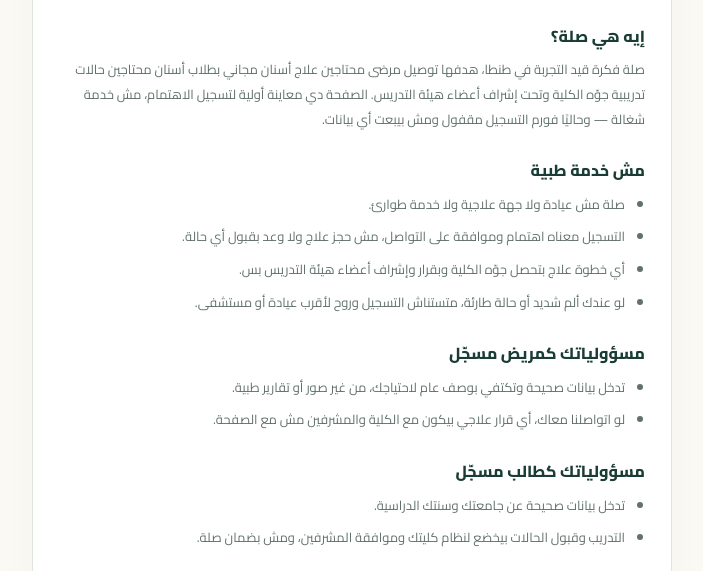
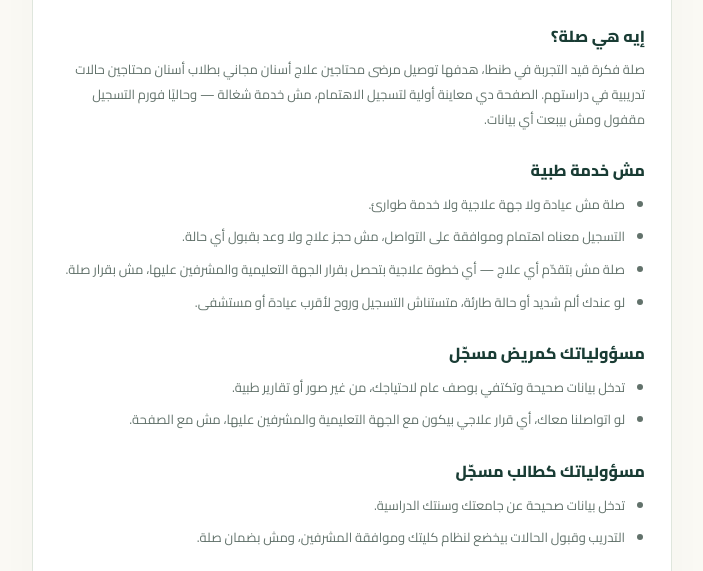
Before and after one commit to Yujin899/wasla-dental-demo, a plain HTML site: page terms.html in a window 1280 px wide. Shown: the part 200-771 px from the top of the page, without its empty margins (288-991 px from the left). Drawn offline with Linux system fonts and the light colour scheme.

Commit message:
Update terms.html for clarity and accuracy

```diff
--- a/terms.html
+++ b/terms.html
@@ -14,18 +14,18 @@
 <h1>شروط الاستخدام</h1>
 <p>آخر تحديث: مسودة للمراجعة، نوفمبر 2026.</p>
 <h2>إيه هي صلة؟</h2>
-<p>صلة فكرة قيد التجربة في طنطا، هدفها توصيل مرضى محتاجين علاج أسنان مجاني بطلاب أسنان محتاجين حالات تدريبية جوّه الكلية وتحت إشراف أعضاء هيئة التدريس. الصفحة دي معاينة أولية لتسجيل الاهتمام، مش خدمة شغالة — وحاليًا فورم التسجيل مقفول ومش بيبعت أي بيانات.</p>
+<p>صلة فكرة قيد التجربة في طنطا، هدفها توصيل مرضى محتاجين علاج أسنان مجاني بطلاب أسنان محتاجين حالات تدريبية في دراستهم. الصفحة دي معاينة أولية لتسجيل الاهتمام، مش خدمة شغالة — وحاليًا فورم التسجيل مقفول ومش بيبعت أي بيانات.</p>
 <h2>مش خدمة طبية</h2>
 <ul>
 <li>صلة مش عيادة ولا جهة علاجية ولا خدمة طوارئ.</li>
 <li>التسجيل معناه اهتمام وموافقة على التواصل، مش حجز علاج ولا وعد بقبول أي حالة.</li>
-<li>أي خطوة علاج بتحصل جوّه الكلية وبقرار وإشراف أعضاء هيئة التدريس بس.</li>
+<li>صلة مش بتقدّم أي علاج — أي خطوة علاجية بتحصل بقرار الجهة التعليمية والمشرفين عليها، مش بقرار صلة.</li>
 <li>لو عندك ألم شديد أو حالة طارئة، متستناش التسجيل وروح لأقرب عيادة أو مستشفى.</li>
 </ul>
 <h2>مسؤولياتك كمريض مسجّل</h2>
 <ul>
 <li>تدخل بيانات صحيحة وتكتفي بوصف عام لاحتياجك، من غير صور أو تقارير طبية.</li>
-<li>لو اتواصلنا معاك، أي قرار علاجي بيكون مع الكلية والمشرفين مش مع الصفحة.</li>
+<li>لو اتواصلنا معاك، أي قرار علاجي بيكون مع الجهة التعليمية والمشرفين عليها، مش مع الصفحة.</li>
 </ul>
 <h2>مسؤولياتك كطالب مسجّل</h2>
 <ul>
```
